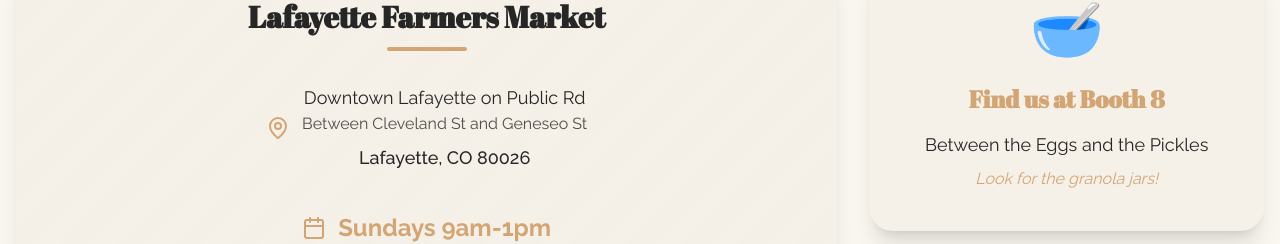
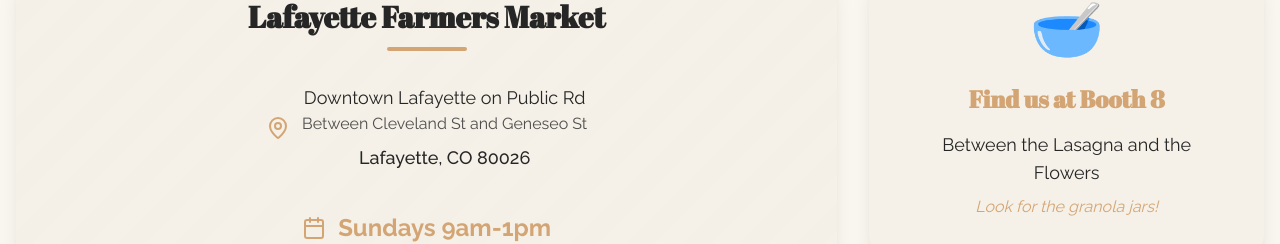
Before and after one commit to joshr9/crunchyology-website, a React (Vite) app: page / in a window 1280 px wide. Shown: the part 3619-3863 px from the top of the page. Built offline with nearby package versions, Linux system fonts and the light colour scheme; a web font is replaced by a local one.

Commit message:
edited two lines

```diff
--- a/src/components/FindUs/FindUs.jsx
+++ b/src/components/FindUs/FindUs.jsx
@@ -93,7 +93,7 @@ const FindUs = () => {
                 Find us at Booth 8
               </h4>
               <p className="text-lg mb-2" style={{ color: COLORS.charcoal }}>
-                Between the Eggs and the Pickles
+                Between the Lasagna and the Flowers
               </p>
               <p className="text-base italic" style={{ color: COLORS.golden }}>
                 Look for the granola jars!
```
